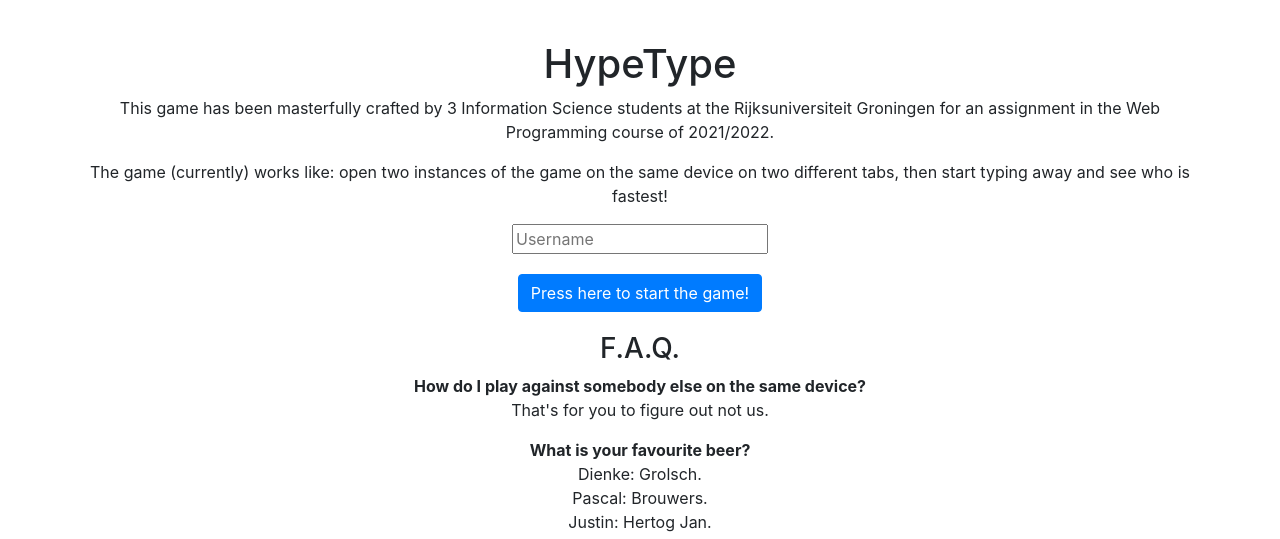
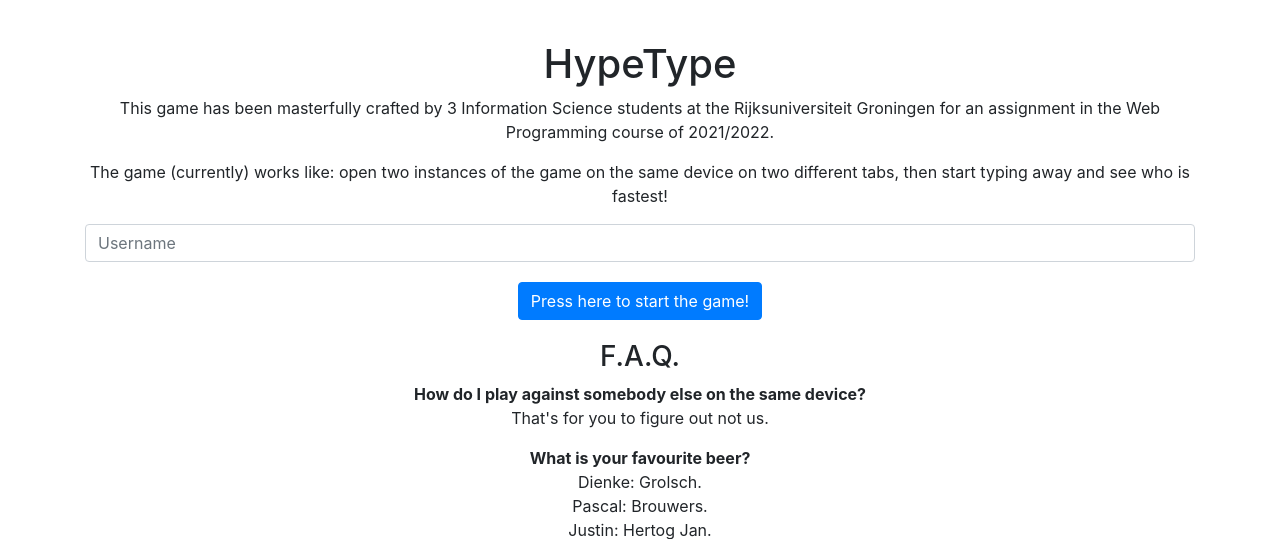
Before and after one commit to BeetjeMatig/WP22_finalproject, a PHP site: page / in a window 1280 px wide. Shown: the part 56-595 px from the top of the page. Run offline with PHP 8.4, Linux system fonts and the light colour scheme; some libraries are stand-ins or nearby versions.

Commit message:
fixed typo in class

```diff
--- a/index.php
+++ b/index.php
@@ -19,7 +19,7 @@ include __DIR__ . '/tpl/body_start.php';
         on two different tabs, then start typing away and see who is fastest!
     </p>
     <form method = "post">
-    <input type="username" name="name class="form-control" placeholder="Username">
+    <input type="username" name="name" class="form-control" placeholder="Username">
     </form>
 <!--// has to come a php -->
 <!--//    if(empty($_POST['name'])) {-->
```
